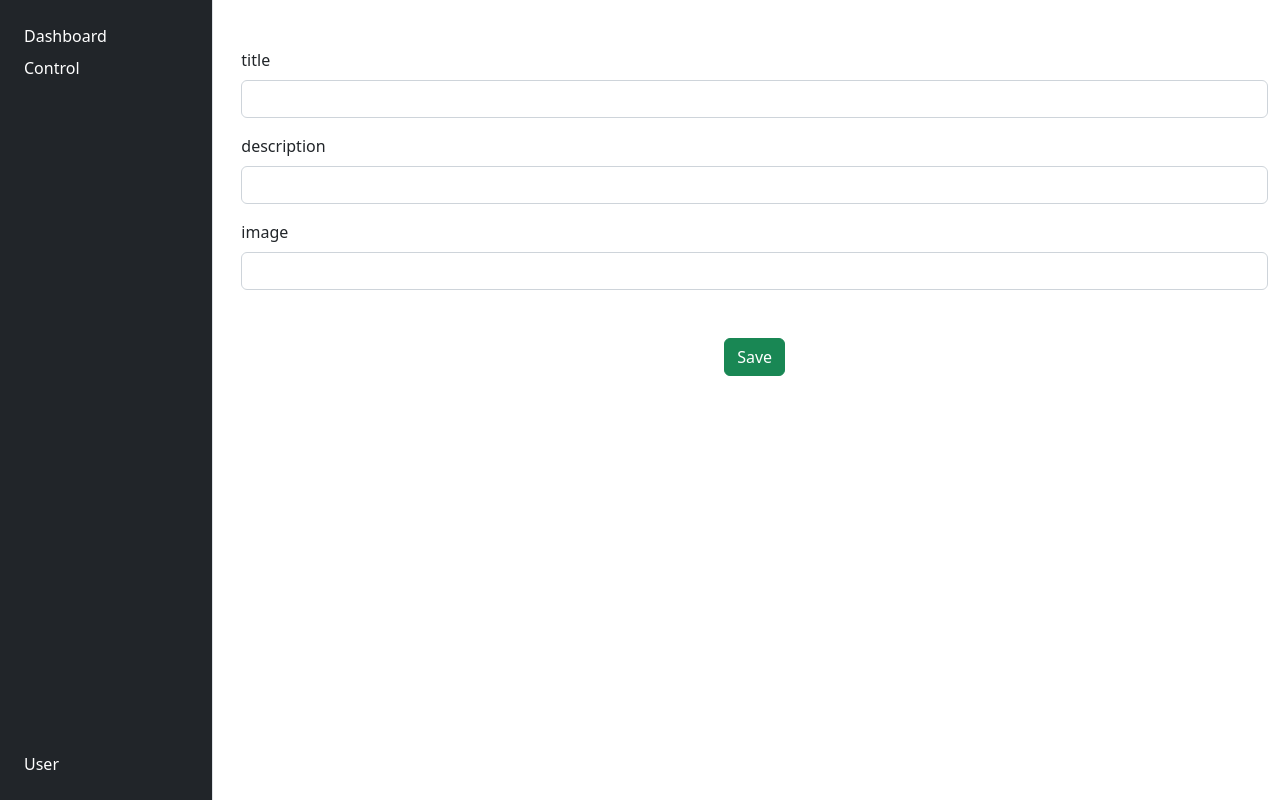
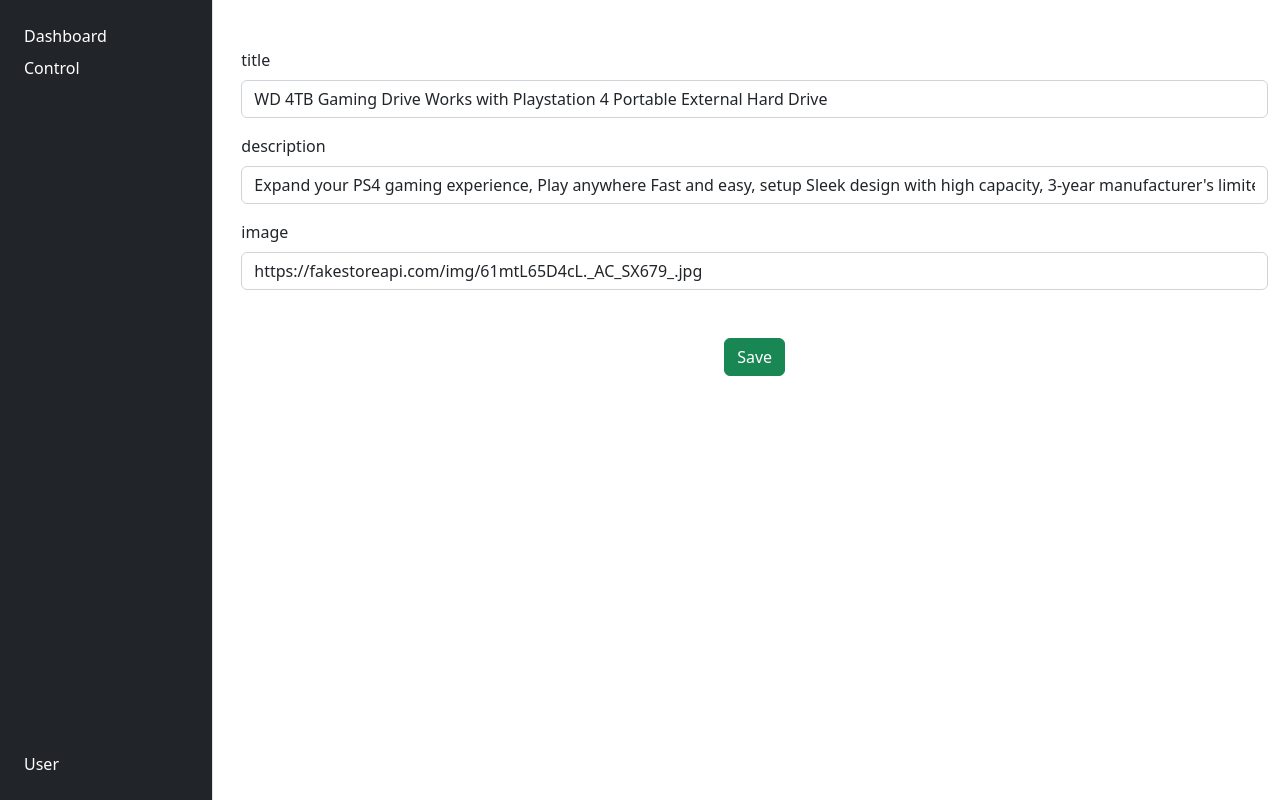
Before and after one commit to ahmedSamir01/kmart, a React (Create React App) app: page /dashboard/control/1 in a window 1280 px wide. Built offline with nearby package versions, Linux system fonts and the light colour scheme; no server answers; data requests are answered from the project's data file.

Commit message:
Get product data in dashboard control if it is editable

```diff
--- a/db.json
+++ b/db.json
@@ -1,4 +1,133 @@
 {
-  "cart": [],
-  "shop": []
+  "cart": [
+    {
+      "code": 9,
+      "title": "Pierced Owl Rose Gold Plated Stainless Steel Double",
+      "description": "Rose Gold Plated Double Flared Tunnel Plug Earrings. Made of 316L Stainless Steel",
+      "image": "https://fakestoreapi.com/img/71li-ujtlUL._AC_UX679_.jpg",
+      "count": 1,
+      "id": 1
+    }
+  ],
+  "shop": [
+    {
+      "image": "https://fakestoreapi.com/img/61mtL65D4cL._AC_SX679_.jpg",
+      "title": "WD 4TB Gaming Drive Works with Playstation 4 Portable External Hard Drive",
+      "id": 1,
+      "code": 1,
+      "description": "Expand your PS4 gaming experience, Play anywhere Fast and easy, setup Sleek design with high capacity, 3-year manufacturer's limited warranty"
+    },
+    {
+      "image": "https://fakestoreapi.com/img/71HblAHs5xL._AC_UY879_-2.jpg",
+      "title": "Rain Jacket Women Windbreaker Striped Climbing Raincoats",
+      "id": 3,
+      "code": 3,
+      "description": "Lightweight perfet for trip or casual wear---Long sleeve with hooded, adjustable drawstring waist design. Button and zipper front closure raincoat, fully stripes Lined and The Raincoat has 2 side pockets are a good size to hold all kinds of things, it covers the hips, and the hood is generous but doesn't overdo it.Attached Cotton Lined Hood with Adjustable Drawstrings give it a real styled look."
+    },
+    {
+      "image": "https://fakestoreapi.com/img/61sbMiUnoGL._AC_UL640_QL65_ML3_.jpg",
+      "title": "new item",
+      "id": 4,
+      "code": 4,
+      "description": "Satisfaction Guaranteed. Return or exchange any order within 30 days.Designed and sold by Hafeez Center in the United States. Satisfaction Guaranteed. Return or exchange any order within 30 days."
+    },
+    {
+      "id": 5,
+      "code": 5,
+      "title": "BIYLACLESEN Women's 3-in-1 Snowboard Jacket Winter Coats",
+      "description": "Note:The Jackets is US standard size, Please choose size as your usual wear Material: 100% Polyester; Detachable Liner Fabric: Warm Fleece. Detachable Functional Liner: Skin Friendly, Lightweigt and Warm.Stand Collar Liner jacket, keep you warm in cold weather. Zippered Pockets: 2 Zippered Hand Pockets, 2 Zippered Pockets on Chest (enough to keep cards or keys)and 1 Hidden Pocket Inside.Zippered Hand Pockets and Hidden Pocket keep your things secure. Humanized Design: Adjustable and Detachable Hood and Adjustable cuff to prevent the wind and water,for a comfortable fit. 3 in 1 Detachable Design provide more convenience, you can separate the coat and inner as needed, or wear it together. It is suitable for different season and help you adapt to different climates",
+      "image": "https://fakestoreapi.com/img/51Y5NI-I5jL._AC_UX679_.jpg"
+    },
+    {
+      "id": 6,
+      "code": 6,
+      "title": "Solid Gold Petite Micropavo1",
+      "description": "Satisfaction Guaranteed. Return or exchange any order within 30 days.Designed and sold by Hafeez Center in the United States. Satisfaction Guaranteed. Return or exchange any order within 30 days.",
+      "image": "https://fakestoreapi.com/img/61sbMiUnoGL._AC_UL640_QL65_ML3_.jpg"
+    },
+    {
+      "image": "https://fakestoreapi.com/img/71YAIFU48IL._AC_UL640_QL65_ML3_.jpg",
+      "title": "Solid Gold Petite Micropave ",
+      "id": 7,
+      "code": 7,
+      "description": "Satisfaction Guaranteed, Made with 18K White Gold Plated 925 Sterling Silver and AAA+ Grade Cubic Zirconia Stones, 5mm Round Cut Cubic Zirconia Center Stone, 1.5mm Round Cut Halo Stones, Micro-Pave Setting, Lead and Nickel Free, Gift Box Included"
+    },
+    {
+      "image": "https://fakestoreapi.com/img/71YAIFU48IL._AC_UL640_QL65_ML3_.jpg",
+      "title": "White Gold Plated Princess",
+      "id": 8,
+      "code": 8,
+      "description": "Classic Created Wedding Engagement Solitaire Diamond Promise Ring for Her, Solid Sterling Silver w/ 14k Gold Plating, High Quality Materials, Anti-Tarnish, Nickel Free, Comfort Fit Design, Free Gift Box Included"
+    },
+    {
+      "image": "https://fakestoreapi.com/img/71li-ujtlUL._AC_UX679_.jpg",
+      "title": "Pierced Owl Rose Gold Plated Stainless Steel Double",
+      "id": 9,
+      "code": 9,
+      "description": "Rose Gold Plated Double Flared Tunnel Plug Earrings. Made of 316L Stainless Steel"
+    },
+    {
+      "image": "https://fakestoreapi.com/img/51UDEzMJVpL._AC_UL640_QL65_ML3_.jpg",
+      "title": "WD 2TB Elements Portable External Hard Drive - USB 3.0 ",
+      "id": 10,
+      "code": 10,
+      "description": "USB 3.0 and USB 2.0 Compatibility, Fast data transfers, Improve PC Performance, High Capacity, WD Quality and Reliability, Free trial of WD SmartWare Pro backup software"
+    },
+    {
+      "image": "https://fakestoreapi.com/img/81QpkIctqPL._AC_SX679_.jpg",
+      "title": "SanDisk SSD PLUS 1TB Internal SSD - SATA III 6 Gb/s",
+      "id": 11,
+      "code": 11,
+      "description": "Easy upgrade for faster boot-up, shutdown, application load and response (As compared to 5400 RPM SATA 2.5” hard drive. Based on published specifications and internal benchmarking tests using PCMark Vantage scores.), Boosts burst write performance, making it ideal for typical PC workloads, The perfect balance of performance and reliability, Read/write speeds of up to 535MB/s/450MB/s (Based on internal testing; performance may vary depending upon drive capacity, host device, OS and application.), Shock-resistant for proven durability —even if you drop your computer (Shock resistant (up to 1500G) and vibration resistant (5gRMS, 10-2000 HZ/4.9 gRMS, 7-800 HZ), Temperature (from 0 degrees Celsius to 70 degrees Celsius)), 3-year limited manufacturer warranty"
+    },
+    {
+      "image": "https://fakestoreapi.com/img/61mtL65D4cL._AC_SX679_.jpg",
+      "title": "WD 4TB Gaming Drive Works with Playstation 4 Portable External Hard Drive",
+      "id": 12,
+      "code": 12,
+      "description": "Expand your PS4 gaming experience, Play anywhere Fast and easy, setup Sleek design with high capacity, 3-year manufacturer's limited warranty"
+    },
+    {
+      "image": "https://fakestoreapi.com/img/81XH0e8fefL._AC_UY879_.jpg",
+      "title": "Lock and Love Women's Removable Hooded Faux Leather Moto Biker Jacket",
+      "id": 13,
+      "code": 13,
+      "description": "100% POLYURETHANE(shell) 100% POLYESTER(lining) 75% POLYESTER 25% COTTON (SWEATER), Faux leather material for style and comfort / 2 pockets of front, 2-For-One Hooded denim style faux leather jacket, Button detail on waist / Detail stitching at sides, HAND WASH ONLY / DO NOT BLEACH / LINE DRY / DO NOT IRON"
+    },
+    {
+      "image": "https://fakestoreapi.com/img/61sbMiUnoGL._AC_UL640_QL65_ML3_.jpg",
+      "title": "new item",
+      "id": 14,
+      "code": 14,
+      "description": "Satisfaction Guaranteed. Return or exchange any order within 30 days.Designed and sold by Hafeez Center in the United States. Satisfaction Guaranteed. Return or exchange any order within 30 days."
+    },
+    {
+      "id": 15,
+      "code": 15,
+      "title": "BIYLACLESEN Women's 3-in-1 Snowboard Jacket Winter Coats",
+      "description": "Note:The Jackets is US standard size, Please choose size as your usual wear Material: 100% Polyester; Detachable Liner Fabric: Warm Fleece. Detachable Functional Liner: Skin Friendly, Lightweigt and Warm.Stand Collar Liner jacket, keep you warm in cold weather. Zippered Pockets: 2 Zippered Hand Pockets, 2 Zippered Pockets on Chest (enough to keep cards or keys)and 1 Hidden Pocket Inside.Zippered Hand Pockets and Hidden Pocket keep your things secure. Humanized Design: Adjustable and Detachable Hood and Adjustable cuff to prevent the wind and water,for a comfortable fit. 3 in 1 Detachable Design provide more convenience, you can separate the coat and inner as needed, or wear it together. It is suitable for different season and help you adapt to different climates",
+      "image": "https://fakestoreapi.com/img/51Y5NI-I5jL._AC_UX679_.jpg"
+    },
+    {
+      "id": 16,
+      "code": 16,
+      "title": "Solid Gold Petite Micropavo1",
+      "description": "Satisfaction Guaranteed. Return or exchange any order within 30 days.Designed and sold by Hafeez Center in the United States. Satisfaction Guaranteed. Return or exchange any order within 30 days.",
+      "image": "https://fakestoreapi.com/img/61sbMiUnoGL._AC_UL640_QL65_ML3_.jpg"
+    },
+    {
+      "image": "https://fakestoreapi.com/img/71YAIFU48IL._AC_UL640_QL65_ML3_.jpg",
+      "title": "Solid Gold Petite Micropave ",
+      "id": 17,
+      "code": 17,
+      "description": "Satisfaction Guaranteed, Made with 18K White Gold Plated 925 Sterling Silver and AAA+ Grade Cubic Zirconia Stones, 5mm Round Cut Cubic Zirconia Center Stone, 1.5mm Round Cut Halo Stones, Micro-Pave Setting, Lead and Nickel Free, Gift Box Included"
+    },
+    {
+      "image": "https://fakestoreapi.com/img/71YAIFU48IL._AC_UL640_QL65_ML3_.jpg",
+      "title": "White Gold Plated Princess",
+      "id": 18,
+      "code": 18,
+      "description": "Classic Created Wedding Engagement Solitaire Diamond Promise Ring for Her, Solid Sterling Silver w/ 14k Gold Plating, High Quality Materials, Anti-Tarnish, Nickel Free, Comfort Fit Design, Free Gift Box Included"
+    }
+  ]
 }
--- a/src/components/admin/content/index.jsx
+++ b/src/components/admin/content/index.jsx
@@ -47,6 +47,7 @@ export default function Content() {
                 readOnly={false}
                 isAdmin={true}
                 handleDelete={deleteProduct}
+                pageNumber={pageNumber}
               />
             </div>
           ))
--- a/src/components/admin/contentControl/index.jsx
+++ b/src/components/admin/contentControl/index.jsx
@@ -1,13 +1,22 @@
 import { useState, useEffect } from "react";
-import { useParams } from "react-router-dom";
+import { useLocation, useParams } from "react-router-dom";
 import SweetAlert from "components/sweetAlert";
 import FetchData from "server/FetchData";
+import { useShopItem } from "hooks/useShop";
 
 export default function ContentControl({ editable }) {
   let { id } = useParams();
+  const { state } = useLocation();
+  const pageNumber = state?.pageNumber;
 
-  const [IsDirty, setisDirty] = useState(false);
-  const [data, setData] = useState({
+  const { data: productsList, refetch } = useShopItem({
+    id,
+    pageNumber,
+    enabled: false,
+  });
+
+  // const [IsDirty, setisDirty] = useState(false);
+  const [formData, setFormData] = useState({
     title: "",
     description: "",
     image: "",
@@ -15,47 +24,52 @@ export default function ContentControl({ editable }) {
 
   // Check if the component is for edit or create!
   useEffect(() => {
+    (async function fetchData() {
       if (editable) {
-      FetchData(`/cart/${id}`, { method: "GET" })
-        .then((e) => setData(e))
-        .catch((err) => console.error(err));
+        if (productsList) {
+          setFormData(productsList);
         } else {
-      setData({ title: "", description: "", image: "" });
+          await refetch();
         }
+      } else {
+        setFormData({ title: "", description: "", image: "" });
+      }
+    })();
+
     // eslint-disable-next-line react-hooks/exhaustive-deps
-  }, [editable]);
+  }, [editable, productsList]);
 
   // Callback fn, triggered after successful submitting
-  function fetchDataCallback() {
-    SweetAlert(() => {
-      !editable && setData({ title: "", description: "", image: "" });
-      setisDirty(false);
-    });
-  }
+  // function fetchDataCallback() {
+  //   SweetAlert(() => {
+  //     !editable && setFormData({ title: "", description: "", image: "" });
+  //     setisDirty(false);
+  //   });
+  // }
   // Triggered when submitting (create / edit)
-  const fetchData = (formData) => {
-    const options = {
-      method: editable ? "PUT" : "POST",
-      body: JSON.stringify(formData),
-      headers: {
-        "Content-Type": "application/json",
-      },
-    };
-    FetchData(editable ? `/cart/${id}` : "/cart", options)
-      .then(fetchDataCallback)
-      .catch((err) => console.error(err));
-  };
+  // const fetchData = (formData) => {
+  //   const options = {
+  //     method: editable ? "PUT" : "POST",
+  //     body: JSON.stringify(formData),
+  //     headers: {
+  //       "Content-Type": "application/json",
+  //     },
+  //   };
+  //   FetchData(editable ? `/cart/${id}` : "/cart", options)
+  //     .then(fetchDataCallback)
+  //     .catch((err) => console.error(err));
+  // };
 
   // When submit the form
   function handleSubmit(e) {
-    e.preventDefault();
-    IsDirty && fetchData(data);
+    // e.preventDefault();
+    // IsDirty && fetchData(data);
   }
 
   // When change form inputs
   function handleChange(e) {
-    setData({ ...data, [e.target.name]: e.target.value });
-    setisDirty(true);
+    // setFormData({ ...data, [e.target.name]: e.target.value });
+    // setisDirty(true);
   }
 
   const inputsNames = ["title", "description", "image"];
@@ -66,7 +80,7 @@ export default function ContentControl({ editable }) {
         <InputBody
           name={name}
           key={i}
-          data={data}
+          data={formData}
           handleChange={handleChange}
         />
       ))}
@@ -77,7 +91,9 @@ export default function ContentControl({ editable }) {
   );
 }
 
-const InputBody = ({ name, data, handleChange }) => (
+const InputBody = ({ name, data, handleChange }) => {
+  console.log({ name, data, handleChange });
+  return (
     <div className="mb-3">
       <label htmlFor={name} className="form-label">
         {name}
@@ -93,3 +109,4 @@ const InputBody = ({ name, data, handleChange }) => (
       />
     </div>
   );
+};
--- a/src/components/card/index.jsx
+++ b/src/components/card/index.jsx
@@ -32,7 +32,7 @@ function Card(props) {
           </button>
           <button
             className="btn px-2 py-1 border me-3"
-            onClick={() => Navigate(`control/${id}`)}
+            onClick={() => Navigate(`control/${id}`, { state: { pageNumber } })}
           >
             <i className="fa fa-edit text-success" />
           </button>
--- a/src/hooks/useShop.jsx
+++ b/src/hooks/useShop.jsx
@@ -35,12 +35,12 @@ export function useShopList(pageNumber) {
     refetchInterval: 30000,
   });
 }
-export function useShopItem({ id, pageNumber }) {
+export function useShopItem({ id, pageNumber, enabled = true }) {
   const queryClient = useQueryClient();
 
   return useQuery(["shop-item", id], fetchShopItem, {
     select: (data) => data.data,
-    // staleTime: 10000,
+    enabled,
     initialData: () => {
       const item = queryClient
         .getQueryData(["shop-list", pageNumber])
--- a/src/pages/cart/index.jsx
+++ b/src/pages/cart/index.jsx
@@ -57,7 +57,11 @@ function Cart() {
           {!data[0]?.data?.length ? <p>No data to show</p> : null}
         </div>
         <div>
-          <button onClick={() => fetchNextPage()} disabled={!hasNextPage}>
+          <button
+            className="btn btn-primary ms-4"
+            onClick={() => fetchNextPage()}
+            disabled={!hasNextPage}
+          >
             Load more
           </button>
         </div>
```
Lines whose indentation alone changed are shown as unchanged.
